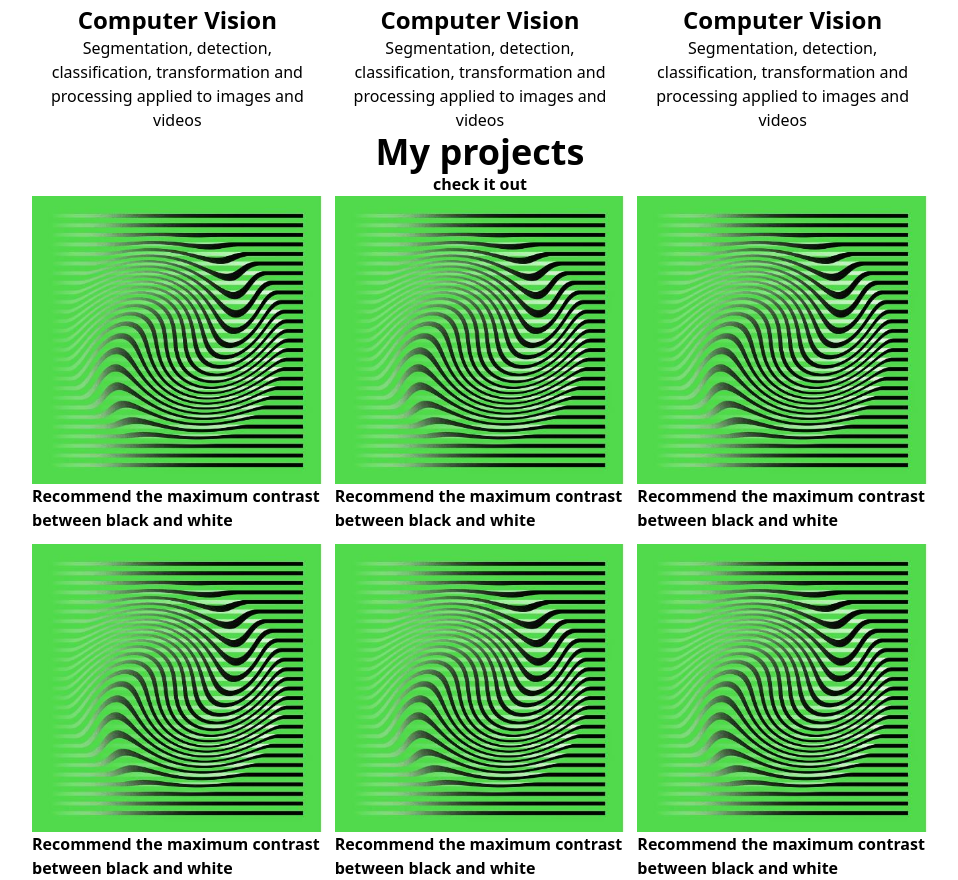
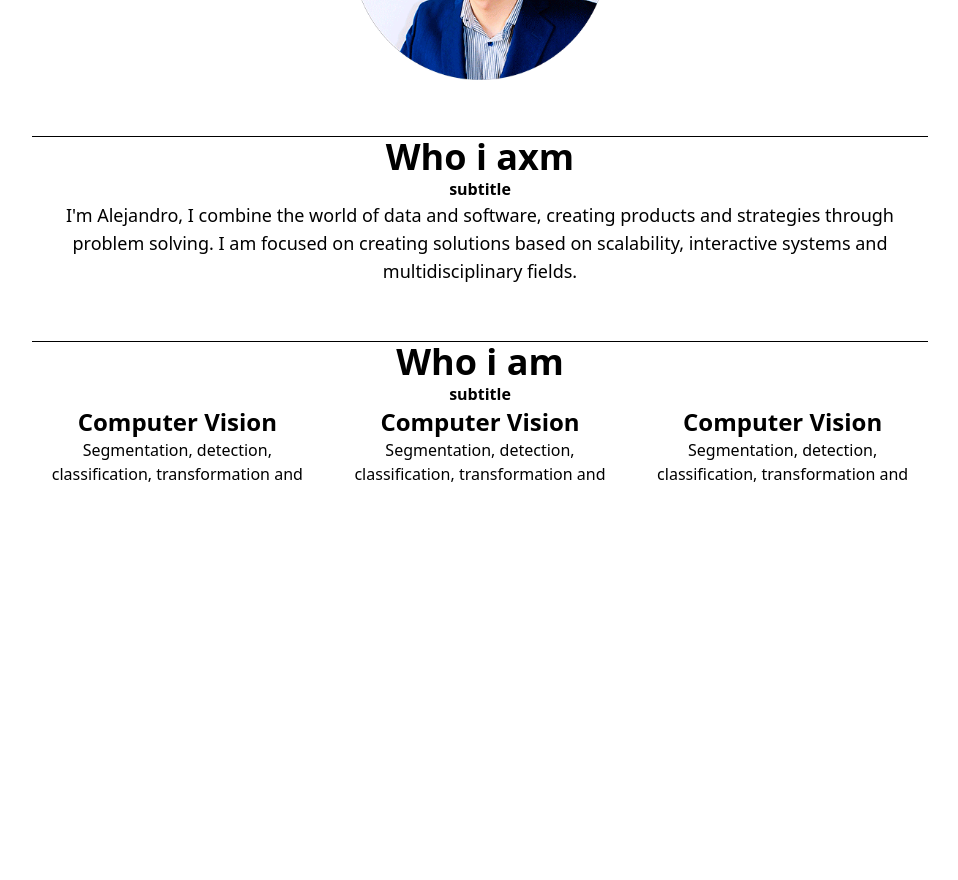
Before and after one commit to alejomaar/personal_webpage, a React (Vite) app: page / in a window 1280 px wide. Shown: the part 360-1240 px from the top of the page, without its empty margins (160-1118 px from the left). After the commit the page ends 848 px from the top, so only its background shows below. Built offline with nearby package versions, Linux system fonts and the light colour scheme.

Commit message:
checkpoint

```diff
--- a/src/App.css
+++ b/src/App.css
@@ -1,6 +1,15 @@
-#root {
+* {
+  margin: 0;
+  padding: 0;
+  box-sizing: border-box;
+}
+
+#root,
+body {
   min-height: 100vh;
   min-width: 100vw;
   max-width: 100vw;
   width: 100vw;
+  max-width: 100vw;
+  overflow-x: hidden;
 }
--- a/src/App.jsx
+++ b/src/App.jsx
@@ -1,10 +1,17 @@
 import "./App.css";
 import img from "./assets/img.jpg";
+import profile_photo_img from "./assets/profile_photo.png";
 function App() {
   return (
     <div className="min-h-screen h-screen ">
-      <div className="max-w-4xl mx-auto flex justify-center items-center flex-col">
-        <h2 className="font-bold text-4xl">Who i am</h2>
+      <div className="max-w-4xl mx-auto flex justify-center items-center flex-col mt-12">
+        <span className="font-bold text-4xl text-indigo-700">Machine Learning &</span>
+        <h1 className="font-bold  text-4xl text-gray-900 ">  Software Engineer</h1>
+
+        <img className="w-64 h-64 mt-14" src={profile_photo_img} />
+      </div>
+      <div className="max-w-4xl mx-auto flex justify-center items-center flex-col border-t border-black my-14">
+        <h2 className="font-bold text-4xl">Who i axm</h2>
         <h3 className="font-bold">subtitle</h3>
         <p className="text-lg text-center">
           I'm Alejandro, I combine the world of data and software, creating
@@ -13,10 +20,9 @@ function App() {
           multidisciplinary fields.
         </p>
       </div>
-      <div className="max-w-4xl mx-auto flex justify-center items-center flex-col pt-3">
+      <div className="max-w-4xl mx-auto flex justify-center items-center flex-col border-t border-black my-14">
         <h2 className="font-bold text-4xl">Who i am</h2>
         <h3 className="font-bold">subtitle</h3>
-      </div>
         <div className="max-w-4xl mx-auto grid grid-cols-3 gap-3">
           <div className="">
             <h3 className="font-bold text-2xl text-center">Computer Vision</h3>
@@ -61,44 +67,54 @@ function App() {
             </p>
           </div>
         </div>
-      <div className="max-w-4xl mx-auto flex justify-center items-center flex-col">
+      </div>
+
+      <div className="max-w-4xl mx-auto flex justify-center items-center flex-col border-t border-black my-14">
         <h2 className="font-bold text-4xl">My projects</h2>
         <h3 className="font-bold">check it out</h3>
-        <div className="grid grid-cols-3 gap-3">
-          <div>
-            <img src={img} alt="" srcset="" />
-            <span className="font-bold">
+        <div className="grid grid-cols-3 gap-3 grid-template-rows">
+          <div className="flex flex-col justify-between">
+            <img src={img} />
+            <span className="font-bold text-center">
               Recommend the maximum contrast between black and white
             </span>
           </div>
-          <div>
-            <img src={img} alt="" srcset="" />
-            <span className="font-bold">
+          <div className="flex flex-col justify-between">
+            <img src={img} />
+            <span className="font-bold text-center">
               Recommend the maximum contrast between black and white
             </span>
           </div>
-          <div>
-            <img src={img} alt="" srcset="" />
-            <span className="font-bold">
+          <div className="flex flex-col justify-between">
+            <img src={img} />
+            <span className="font-bold text-center">
               Recommend the maximum contrast between black and white
             </span>
           </div>
-          <div>
-            <img src={img} alt="" srcset="" />
-            <span className="font-bold">
+          <div className="flex flex-col justify-between">
+            <img src={img} />
+            <span className="font-bold text-center">
               Recommend the maximum contrast between black and white
             </span>
           </div>
-          <div>
-            <img src={img} alt="" srcset="" />
-            <span className="font-bold">Recommend the maximum contrast between black and white</span>
+          <div className="flex flex-col justify-between">
+            <img src={img} />
+            <span className="font-bold text-center">
+              Recommend the maximum contrast between black and white
+            </span>
           </div>
-          <div>
-            <img src={img} alt="" srcset="" />
-            <span className="font-bold">Recommend the maximum contrast between black and white</span>
+          <div className="flex flex-col justify-between">
+            <img src={img} />
+            <span className="font-bold text-center">
+              Recommend the maximum contrast between black and white
+            </span>
           </div>
         </div>
       </div>
+      <div className="max-w-4xl mx-auto flex justify-center items-center flex-col border-t border-black my-14">
+        <p className="text-4xl">Join us in shaping the future of technology.</p>
+      </div>
+      <footer className="bg-black py-3">x</footer>
     </div>
   );
 }
```
Also changed, not shown: src/assets/profile_photo.png (added). Lines whose indentation alone changed are shown as unchanged.
